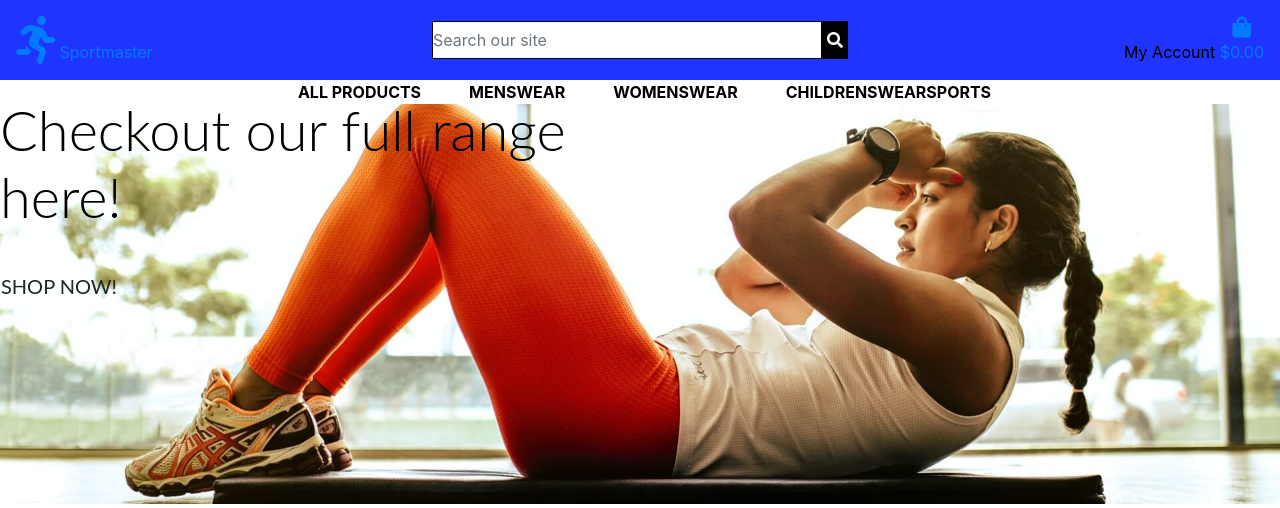
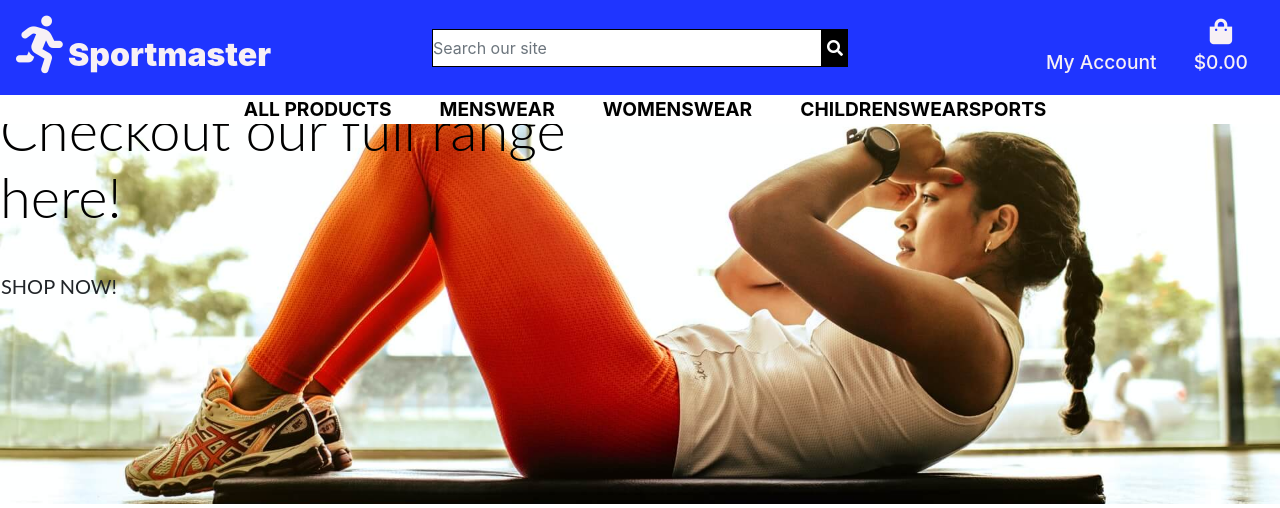
Before and after one commit to Code-Institute-Submissions/StephenJ2020-Sportmaster_JanResub, a Django app: page / in a window 1280 px wide. Shown: the top 508 px of the page. Run offline with Django 3.2, Linux system fonts and the light colour scheme; some libraries are stand-ins or nearby versions.

Commit message:
style: Add padding to main navbar and link hover effect

```diff
--- a/static/css/base.css
+++ b/static/css/base.css
@@ -13,12 +13,42 @@
   background-size: cover;
   width: 100%;
   height: auto;
-  height: calc(35vh - 116px);
+  height: calc(35vh - 506px);
   min-height: 25vh;
   bottom: 100px;
   color: rgb(0, 0, 0);
   font-family: 'Lato';
 }
+
+
+/* Navbar */
+
+header {
+  color: #f7f0f5;
+  font-weight: 500;
+  font-size: 1.2rem;
+}
+
+.navbar-logo {
+  color: #f7f0f5;
+}
+
+header a{
+  color:#f7f0f5;
+  text-decoration:none;
+}
+
+header a:hover {
+  color: #c06ed8;
+  text-decoration: none;
+}
+
+.font-size-h1 {
+  font-size: 2rem !important;
+  font-weight: 900;
+}
+
+
 
 .delivery {
 /* background: url("/media/delivery.png") no-repeat center center;
@@ -31,6 +61,9 @@ overflow: hidden;
 
 
 /* site wide*/
+
+
+
 .bg.dark-blue {
 background: #0f266c;
 }
@@ -91,9 +124,6 @@ width: 1.5rem;
 text-transform: uppercase;
 }
 
-.main-logo-link {
-width: fit-content;
-}
 
 .shop-now-button {
 background: black;
@@ -353,7 +383,7 @@ border-radius: 0;
     background-size: cover;
     width: 100%;
     height: auto;
-    height: calc(65vh - 116px);
+    /* height: calc(65vh - 116px); */
     min-height: 57vh;
     bottom: 100px;
     color: rgb(0, 0, 0);
--- a/templates/base.html
+++ b/templates/base.html
@@ -14,7 +14,6 @@
         {% endblock %}
 
         {% block corecss %}
-        <!-- <link rel="stylesheet" href="https://cdnjs.cloudflare.com/ajax/libs/twitter-bootstrap/5.1.0/css/bootstrap.min.css"> -->
             <link rel="stylesheet" href="https://stackpath.bootstrapcdn.com/bootstrap/4.4.1/css/bootstrap.min.css"
                 integrity="sha384-Vkoo8x4CGsO3+Hhxv8T/Q5PaXtkKtu6ug5TOeNV6gBiFeWPGFN9MuhOf23Q9Ifjh"
                 crossorigin="anonymous">
@@ -49,14 +48,14 @@
         <title>Sportmaster {% block extra_title %}{% endblock %}</title>
 
     </head>
-<body class="test">
+    <body>
         <header class="container-fluid fixed-top px-0">
             <div class="row bg-medium-blue p-lg-3 d-none d-lg-flex w-100">
                 <div class="col-12 col-lg-4 my-auto py-1 py-lg-0">
 
-                <a class="nav-link main-logo-link" href="{% url 'home' %}">
+                    <a class="navbar-logo" href="{% url 'home' %}"> <!--nav-link-->
                         <i class="fas fa-running fa-3x"></i>
-                    <span class="fs-1">Sportmaster</span>
+                        <span class="font-size-h1">Sportmaster</span>
                     </a>
                 </div>
 
@@ -78,11 +77,11 @@
                 <div class="col-12 col-lg-4 my-auto py-1 py-lg-0">
                     <ul class="list-inline list-unstyled text-center text-lg-right my-0">
                         <li class="list-inline-item dropdown">
-                        <a href="#" class="text-black nav-link" id="user-options" data-toggle="dropdown"
+                            <a href="#" class="nav-link" id="user-options" data-toggle="dropdown"
                                 aria-haspopup="true" aria-expanded="false">
                                 <div class="text-center">
                                     <div><i class="fas-fa-user fa-lg"></i></div>
-                                <p class="my-0">My Account</p>
+                                    <p class="mx-3">My Account</p>
                                 </div>
                                 <div class="dropdown-menu border-0" aria-labelledby="user-options">
                                     <!-- log out, account sign up, and account login are associated to allauth urls -->
@@ -101,10 +100,10 @@
                         </li>
                         <li class="list-inline-item">
                             <a href="{% url 'view_bag' %}"
-                            class="{% if grand_total %}text-info font-weight-bold{% else %}text-black{% endif %}nav-link">
+                                class="{% if grand_total %} font-weight-bold{% else %}text-black{% endif %}nav-link">
                                 <div class="text-center">
                                     <div><i class="fas fa-shopping-bag fa-lg"></i></div>
-                                <p class="my-0">
+                                    <p class="mx-3">
                                         {% if grand_total %}
                                         ${{ grand_total|floatformat:2}}
                                         {% else %}
```
Lines whose indentation alone changed are shown as unchanged.
